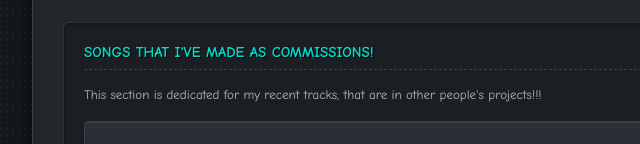
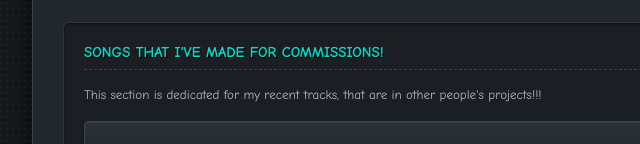
Before and after one commit to moogpixel/website, a plain HTML site: page index.html in a window 1280 px wide. Shown: the part 656-800 px from the top of the page, 127-767 px from the left. Drawn offline with Linux system fonts and the light colour scheme.

Commit message:
small typo

```diff
--- a/index.html
+++ b/index.html
@@ -313,7 +313,7 @@
             </section>
 
             <section>
-                <h2>Songs that i've made as commissions!</h2>
+                <h2>Songs that i've made for commissions!</h2>
                 <p>This section is dedicated for my recent tracks, that are in other people's projects!!!</p>
                 <div class="tracklist">
 
```
